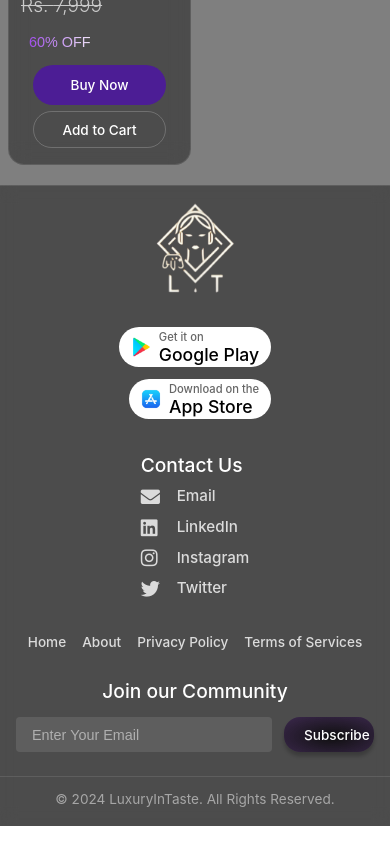
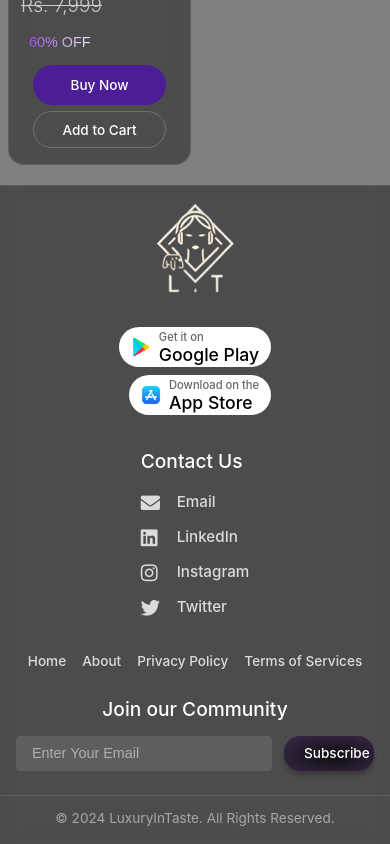
Before and after one commit to luxuryintaste-LIT/lit-ecommerce-backend, a React (Vite) app: page / in a window 390 px wide. Shown: the part 1743-2587 px from the top of the page. Built offline with nearby package versions, Linux system fonts and the light colour scheme.

Commit message:
footer changes

```diff
--- a/src/styles/Footer.css
+++ b/src/styles/Footer.css
@@ -326,6 +326,7 @@
   .footer-middle {
     width: 100%;
     padding: 0;
+    order: 2;
   }
 
   .footer-nav {
@@ -361,28 +362,36 @@
     flex-direction: row;
     justify-content: space-between;
     align-items: flex-start;
-    margin-top: 1rem;
+    order: 1;
   }
 
   .contact-section {
     width: auto;
     align-items: flex-start;
     text-align: left;
+    margin: 0;
+  }
+
+  .contact-section h3 {
+    margin-bottom: 1rem;
   }
 
   .social-links {
     align-items: flex-start;
+    gap: 0.75rem;
   }
 
   .app-downloads {
     align-items: flex-end;
     padding: 0;
     height: auto;
+    gap: 0.5rem;
   }
 
   .store-badge {
     height: 40px;
     padding: 6px 12px;
+    margin: 0;
   }
 
   .store-icon {
```
